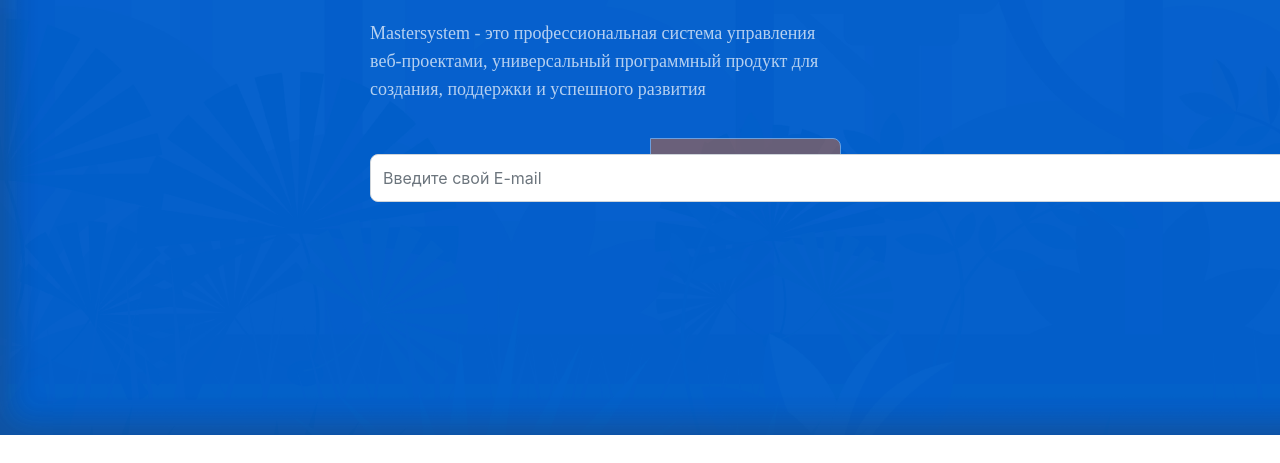
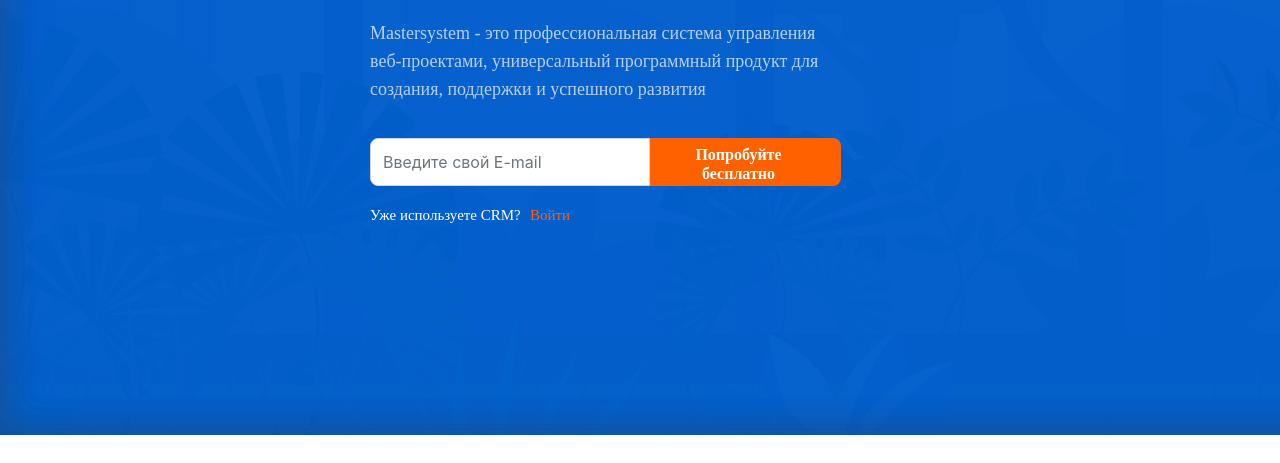
Before and after one commit to JudasPriest18/mastersystem-try, a website built with webpack: page src/index.html in a window 1280 px wide. Shown: the part 337-800 px from the top of the page. Built offline with nearby package versions, Linux system fonts and the light colour scheme.

Commit message:
commit heaD

```diff
--- a/src/index.html
+++ b/src/index.html
@@ -16,22 +16,24 @@
         MasterSystem
     </div>
     <img src="assets/img-icon.png" class="img-icon" width="25" height="21" alt="">
-   <div class="btn"></div>
+   <div class="boton"></div>
        <a href="#" id="link1">Кейсы</a>
        <a href="#" id="link2">Особенности</a>
        <a href="#" id="link3">Контакты</a>
-       <a href="#" class="btn-letters">Вход</a>
-   </div>
-    <form>
-        <p>
-    <div class="input-group mb-3">
-    <input type="text" class="form-control" placeholder="Введите свой E-mail" aria-label="Recipient's username" aria-describedby="button-addon2">
-        <div class="input-group-append">
-        <button class="btn btn-outline-secondary" type="button" id="button-addon2">Попробуйте бесплатно</button>
+       <a href="#" class="boton-letters">Вход</a>
+       <form class="navbar-form navbar-right" role="search">
+        <div class="form-group">
+          <input type="text" class="form-control" placeholder="Введите свой E-mail">
         </div>
+        <button type="submit" class="btn btn-default">
+            <p class="try">Попробуйте бесплатно</p>
+        </button>
+      </form>
+      <div class="enter">
+        Уже используете CRM?
     </div>
-        </p>
-    </form>
+        <a href="#" class="enter1">Войти</a>
+
     <h1>Mastersystem <br> создавай и управляй</h1>
     <p class="term">Mastersystem - это профессиональная система управления веб-проектами, универсальный программный продукт для создания, поддержки и успешного развития</p>
 </body>
--- a/src/scss/styles.scss
+++ b/src/scss/styles.scss
@@ -67,7 +67,7 @@
     top: 32.5px;
     bottom:718.5px;
 }
-.btn{
+.boton{
     position: absolute;
     width:88px;
     height: 32px;
@@ -79,7 +79,7 @@
     border-width: 1px 1px 1px 1px;
     border-radius: 4px;
 }
-.btn-letters{
+.boton-letters{
     left: 1490px;
     top: 34px;
     position: absolute;
@@ -141,7 +141,7 @@
     right: 1370px;
     top: 475px;
     background: #FFFFFF;
-border-radius: 8px;
+    border-radius: 8px 0px 0px 8px;
 }
 .btn{
     position: absolute;
@@ -152,3 +152,45 @@
     background: #FF6100;
     border-radius: 0px 8px 8px 0px;
     }
+.try{
+    width: 151px;
+    height: 20px;
+    left: 670px;
+    top: 487px;
+    font-family: PT Sans;
+    font-size: 16px;
+    font-style: normal;
+    font-weight: 700;
+    line-height: 19px;
+    letter-spacing: 0em;
+    text-align: center;
+    color: #FFFFFF;
+    vertical-align: Center;
+}
+.enter{
+    position: absolute;
+    width: 193px;
+    height: 20px;
+    left: 370px;
+    top: 543px;
+    font-family: PT Sans;
+    font-style: normal;
+    font-weight: normal;
+    font-size: 15px;
+    line-height: 19px;
+    color: white;
+}
+.enter1{
+    position: absolute;
+    width: 193px;
+    height: 20px;
+    left: 530px;
+    top: 543px;
+    font-family: PT Sans;
+    font-style: normal;
+    font-weight: normal;
+    font-size: 15px;
+    line-height: 19px;
+    color: #FF6100;
+    text-decoration: none;
+}
```
Also changed, not shown: dist/index.html, src/css/styles.css. Lines whose indentation alone changed are shown as unchanged.
